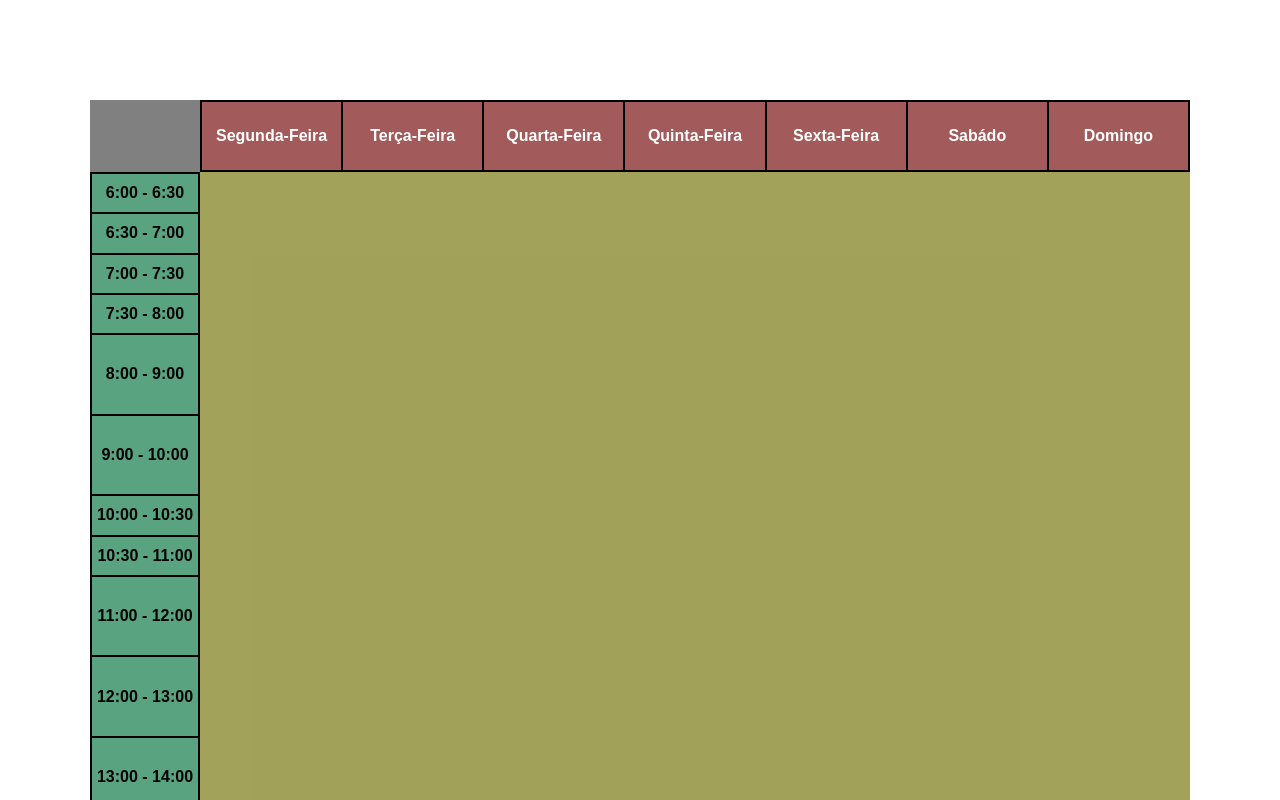
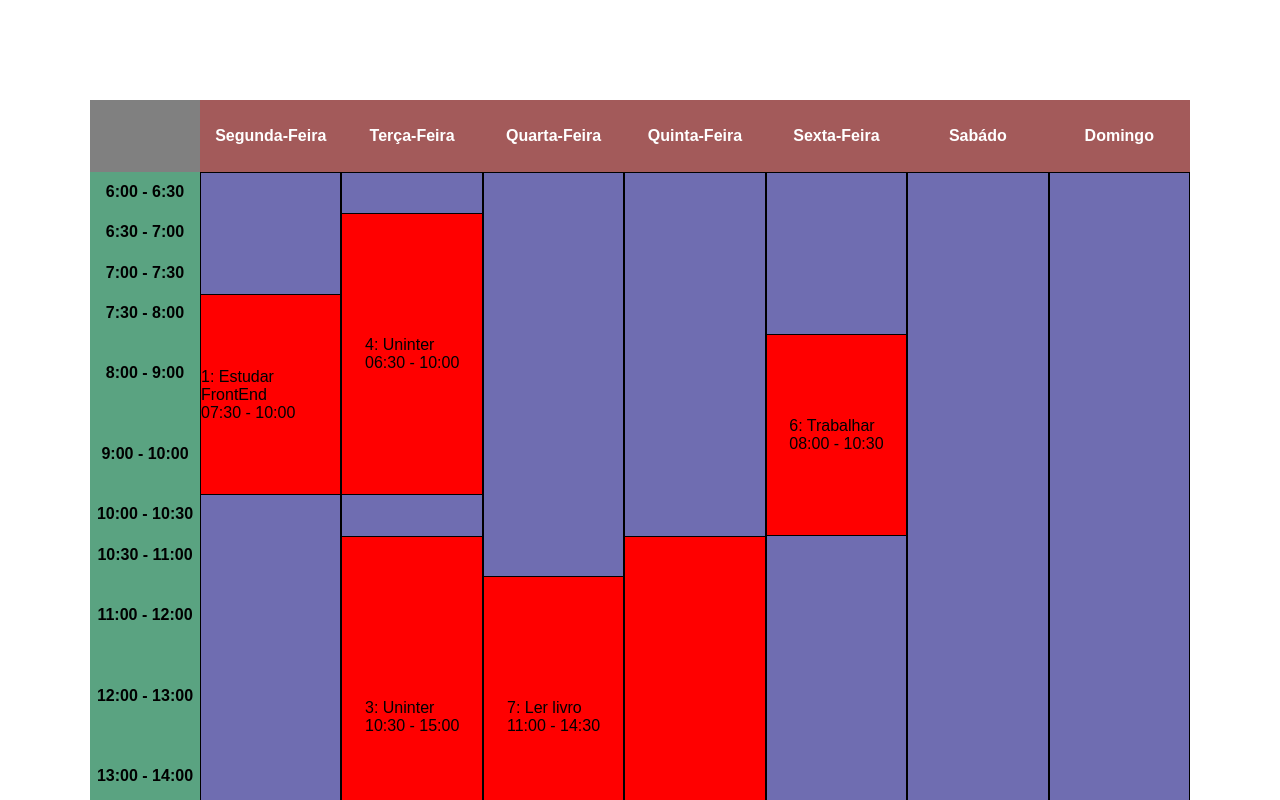
Before and after one commit to GuiDuarte07/routine_app, a Next.js app: page / in a window 1280 px wide. Shown: the top 800 px of the page. Built offline with nearby package versions, Linux system fonts and the light colour scheme.

Commit message:
setting event array on events in table

```diff
--- a/src/components/RoutineTable/index.tsx
+++ b/src/components/RoutineTable/index.tsx
@@ -1,13 +1,29 @@
 'use client'
 import { useRoutine } from "@/lib/context/routines"
 import { eventToHourArray } from "@/utils/routine"
-import { ColHeaderData, RowHeaderData, TableColHeader, TableContainer, TableDataContainer, TableRowHeader } from "./style"
-import { weakDays } from "@/utils/weakDays"
+import { ColHeaderData, RowHeaderData, TableColDataContainer, TableColHeader, TableContainer, TableDataContainer, TableEventDataCell, TableRowHeader } from "./style"
+import { translateWeakDays, weakDays } from "@/utils/weakDays"
 
 interface IRoutineTable {
   width: number
   heigth: number
 }
+
+
+const getRandomColor = (): string => {
+  const color1 = getRandomHexColor();
+  const color2 = getRandomHexColor();
+  return `linear-gradient(135deg, ${color1}, ${color2})`;
+};
+
+const getRandomHexColor = (): string => {
+  const letters = '0123456789ABCDEF';
+  let color = '#';
+  for (let i = 0; i < 6; i++) {
+    color += letters[Math.floor(Math.random() * 16)];
+  }
+  return color;
+};
 
 export const RoutineTable = ({heigth, width}: IRoutineTable) => {
   const routines = useRoutine((state) => state.routine)
@@ -19,18 +35,21 @@ export const RoutineTable = ({heigth, width}: IRoutineTable) => {
 
   const widthOfEachCell = (width - widthOfColHeader) / daysOnTable
   const heightOfHalfHour = ((heigth - heightOfRowHeader) / (arrayOfHours[arrayOfHours.length - 1] - arrayOfHours[0] + (arrayOfHours[arrayOfHours.length - 1] === arrayOfHours[arrayOfHours.length - 2] ? 1 : 0))) / 2
-  const daysOfWeak: string[] = []
-
-  for(const key in weakDays as { [key: string]: string }) {
-    daysOfWeak.push(weakDays[key])
-  }
 
   return (
     <TableContainer width={width} heigth={heigth}>
-      <TableRowHeader heigth={heightOfRowHeader} left={widthOfColHeader} width={width - widthOfColHeader}>
-        {daysOfWeak.map(day => <RowHeaderData width={widthOfEachCell}>{day}</RowHeaderData>)}
+      <TableRowHeader
+        heigth={heightOfRowHeader}
+        left={widthOfColHeader}
+        width={width - widthOfColHeader}
+        >
+        {weakDays.map(day => <RowHeaderData key={day} width={widthOfEachCell}>{translateWeakDays[day]}</RowHeaderData>)}
       </TableRowHeader>
-      <TableColHeader heigth={heigth - heightOfRowHeader} top={heightOfRowHeader} width={widthOfColHeader} >
+      <TableColHeader
+        heigth={heigth - heightOfRowHeader}
+        top={heightOfRowHeader}
+        width={widthOfColHeader}
+      >
         {arrayOfHours.map((hour, i) => {
           let height = heightOfHalfHour;
 
@@ -62,15 +81,55 @@ export const RoutineTable = ({heigth, width}: IRoutineTable) => {
           if (arrayOfHours[i+1] !== hour && arrayOfHours[i-1] !== hour) {
             height = heightOfHalfHour*2
           }
+
+          const hourText = hourAnnotation()
           return (
-            <ColHeaderData height={height}>
-              {hourAnnotation()}
+            <ColHeaderData key={hourText} height={height}>
+              {hourText}
             </ColHeaderData>
           )
         })}
       </TableColHeader>
 
-      <TableDataContainer heigth={heigth - heightOfRowHeader} width={width-widthOfColHeader} top={heightOfRowHeader} left={widthOfColHeader} ></TableDataContainer>
+      <TableDataContainer
+        heigth={heigth - heightOfRowHeader}
+        width={width-widthOfColHeader}
+        top={heightOfRowHeader}
+        left={widthOfColHeader}
+      >
+        {weakDays.map((dayTag, i) =>
+          <TableColDataContainer key={dayTag+i} width={widthOfEachCell}>
+            {routines?.filter(({day})=> day === dayTag).map(({id, title, endHour, startHour}) => {
+              const [startH, startM] = startHour.split(":").map(x => parseInt(x))
+              const [endH, endM] = endHour.split(":").map(x => parseInt(x))
+              let qntOfHalfHour = (endH - startH) * 2
+
+              if(startM === 30) qntOfHalfHour -= 1
+              if(endM === 30) qntOfHalfHour += 1
+
+              let heightOfEvent = qntOfHalfHour * heightOfHalfHour
+
+              let heightTopStartEvent = (startH - arrayOfHours[0]) * 2
+              if (startM === 30) heightTopStartEvent += 1
+
+              let topStart = heightTopStartEvent * heightOfHalfHour
+
+              return (
+                <TableEventDataCell
+                  key={id}
+                  style={{background: "red"}}
+                  height={heightOfEvent}
+                  top={topStart}
+                >
+                  {`${id}: ${title}`}
+                    <br/>
+                  {`${startHour} - ${endHour}`}
+                </TableEventDataCell>
+              )
+            })}
+          </TableColDataContainer>
+        )}
+      </TableDataContainer>
     </TableContainer>
   )
 }
--- a/src/components/RoutineTable/style.tsx
+++ b/src/components/RoutineTable/style.tsx
@@ -1,4 +1,5 @@
 import styled from 'styled-components'
+
 
 interface ISize {
   width: number
@@ -28,7 +29,7 @@ export const TableRowHeader = styled.div<ISize & ILeft>`
   top: 0;
   background-color: rgba(241, 0, 0, 0.3);
   display: flex;
-  border: 1px solid black;
+  /* border: 1px solid black; */
 `
 
 export const RowHeaderData = styled.div<{width: number}>`
@@ -39,7 +40,7 @@ export const RowHeaderData = styled.div<{width: number}>`
   display: flex;
   justify-content: center;
   align-items: center;
-  border: 1px solid black;
+  /* border: 1px solid black; */
 `
 
 export const TableColHeader = styled.div<ISize & ITop>`
@@ -48,7 +49,7 @@ export const TableColHeader = styled.div<ISize & ITop>`
   height: ${(props) => props.heigth}px;
   top: ${(props) => props.top}px;
   background-color: rgba(0, 241, 129, 0.3);
-  border: 1px solid black;
+  /* border: 1px solid black; */
 `
 
 export const ColHeaderData = styled.div<{height: number}>`
@@ -58,7 +59,7 @@ export const ColHeaderData = styled.div<{height: number}>`
   display: flex;
   justify-content: center;
   align-items: center;
-  border: 1px solid black;
+  /* border: 1px solid black; */
 `
 
 export const TableDataContainer = styled.div<ISize & ITop & ILeft>`
@@ -68,4 +69,26 @@ export const TableDataContainer = styled.div<ISize & ITop & ILeft>`
   top: ${(props) => props.top}px;
   left: ${(props) => props.left}px;
   background-color: rgba(241, 237, 0, 0.3);
+  display: flex;
 `
+
+export const TableColDataContainer = styled.div<{width: number}>`
+  position: relative;
+  width: ${(props) => props.width}px;
+  height: 100%;
+  background-color: rgba(76, 73, 238, 0.589);
+  border: 1px solid black;
+`
+
+export const TableEventDataCell = styled.div<{height: number} & ITop>`
+  width: 100%;
+  height: ${(props) => props.height}px;
+  top: ${(props) => props.top}px;
+  position: absolute;
+  display: flex;
+  align-items: center;
+  justify-content: center;
+  border-top: 1px solid black;
+  border-bottom: 1px solid black;
+  line-break: auto;
+`
--- a/src/utils/weakDays.ts
+++ b/src/utils/weakDays.ts
@@ -1,9 +1,19 @@
-export const weakDays = {
+export const weakDays = [
+  "mon",
+  "tues",
+  "wed",
+  "thurs",
+  "fri",
+  "sat",
+  "sun",
+]
+
+export const translateWeakDays = {
   "mon": "Segunda-Feira",
   "tues": "Terça-Feira",
   "wed": "Quarta-Feira",
   "thurs": "Quinta-Feira",
   "fri": "Sexta-Feira",
   "sat": "Sabádo",
-  "sun": "Domingo"
+  "sun": "Domingo",
 }
```
